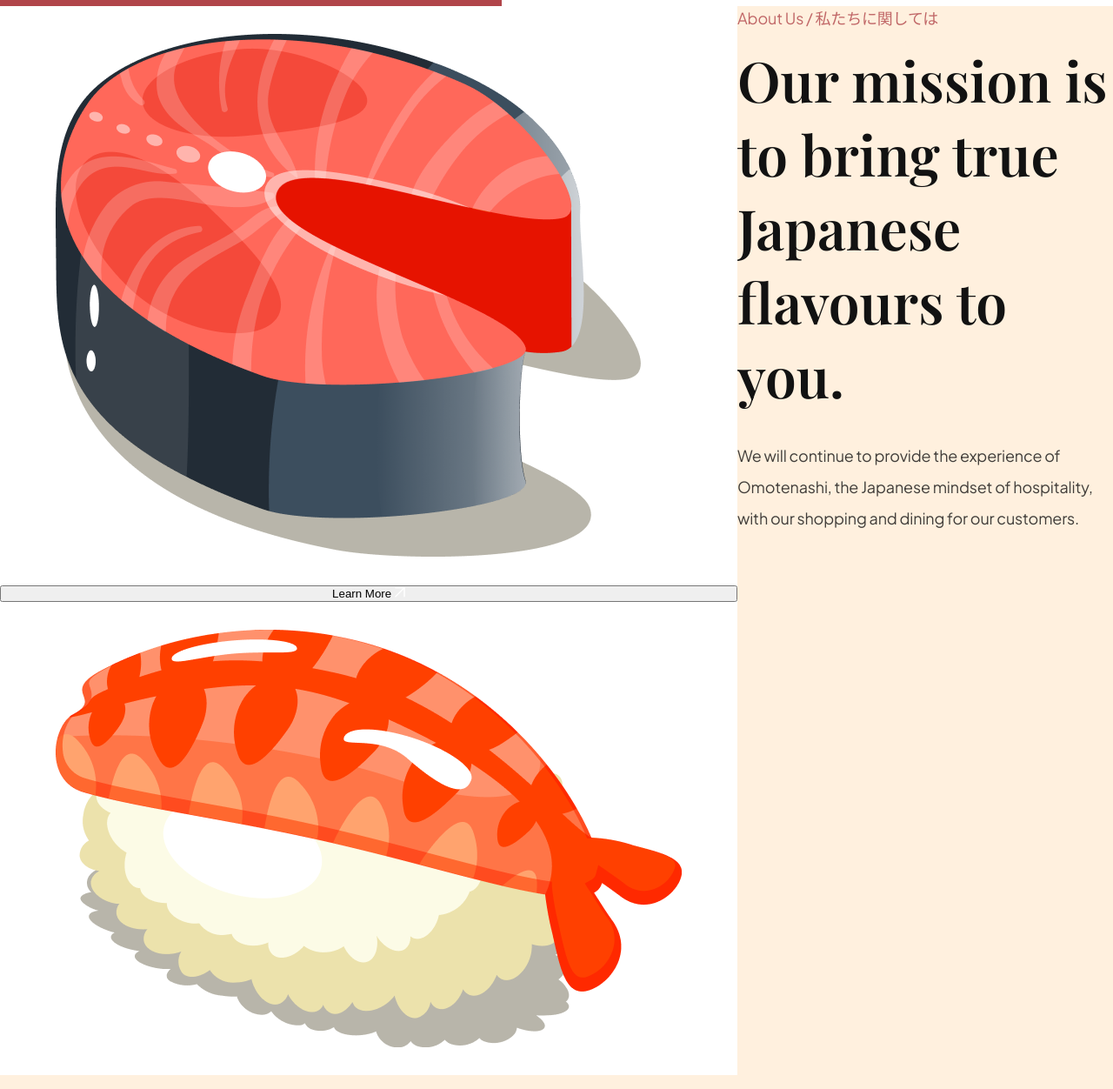
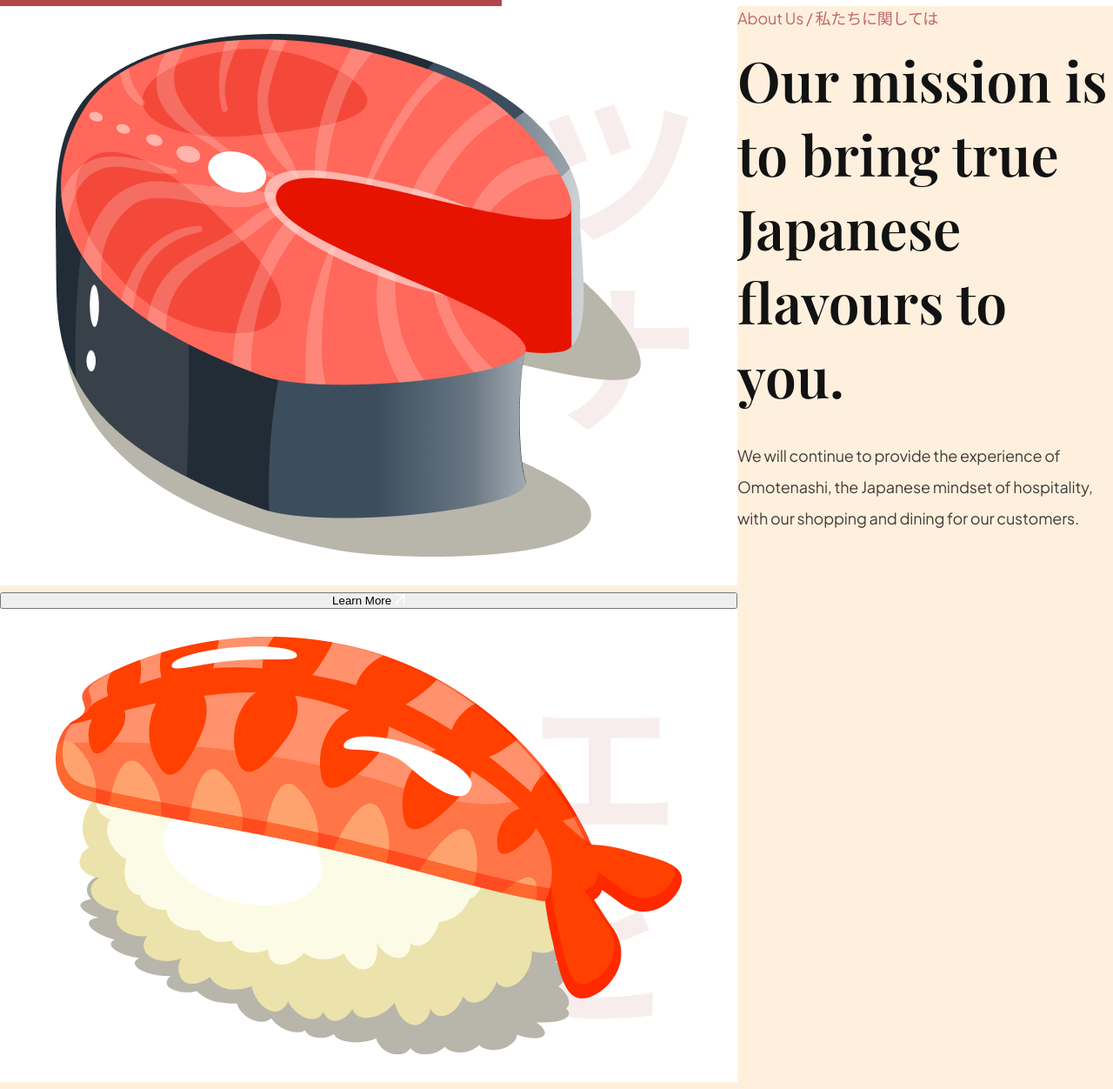
Before and after one commit to riturajreal/sushiman-vite-PR, a website built with Vite: page index.html in a window 1280 px wide. Shown: the part 802-2054 px from the top of the page at 87% size. Built offline with nearby package versions, Linux system fonts and the light colour scheme.

Commit message:
branch commit

```diff
--- a/css/sections/about.css
+++ b/css/sections/about.css
@@ -28,4 +28,15 @@
 
 }
 
-/* images */
+/* images div */
+/* 1 */
+.about-us__image-sushi3{
+    border-bottom: 8px solid var(--color-creamson);
+    background-image: url("../../assets/about_bg1.png")
+}
+
+/* 2 */
+.about-us__image-sushi2{
+    border-bottom: 8px solid var(--color-creamson);
+    background-image: url("../../assets/about_bg2.png")
+}
```
